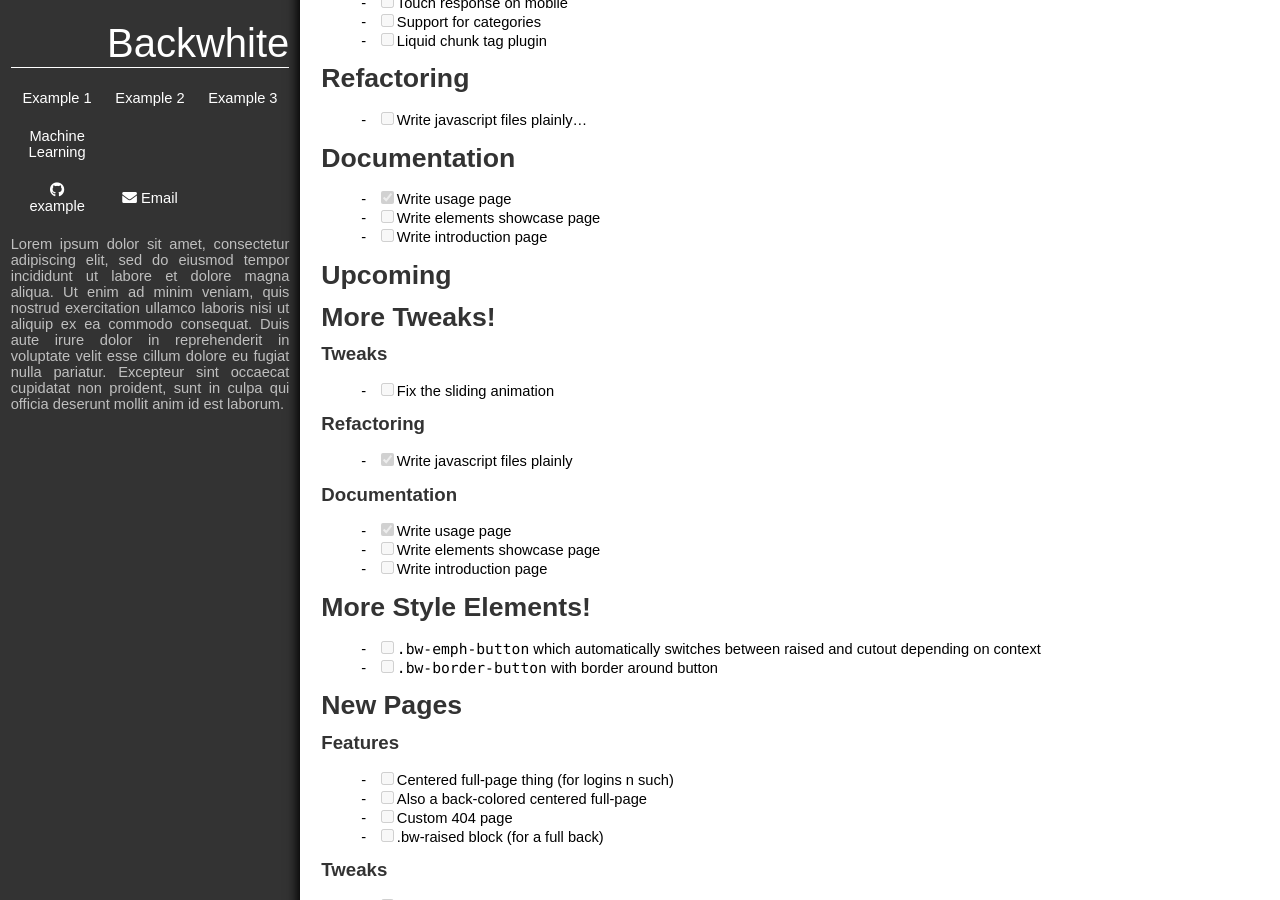
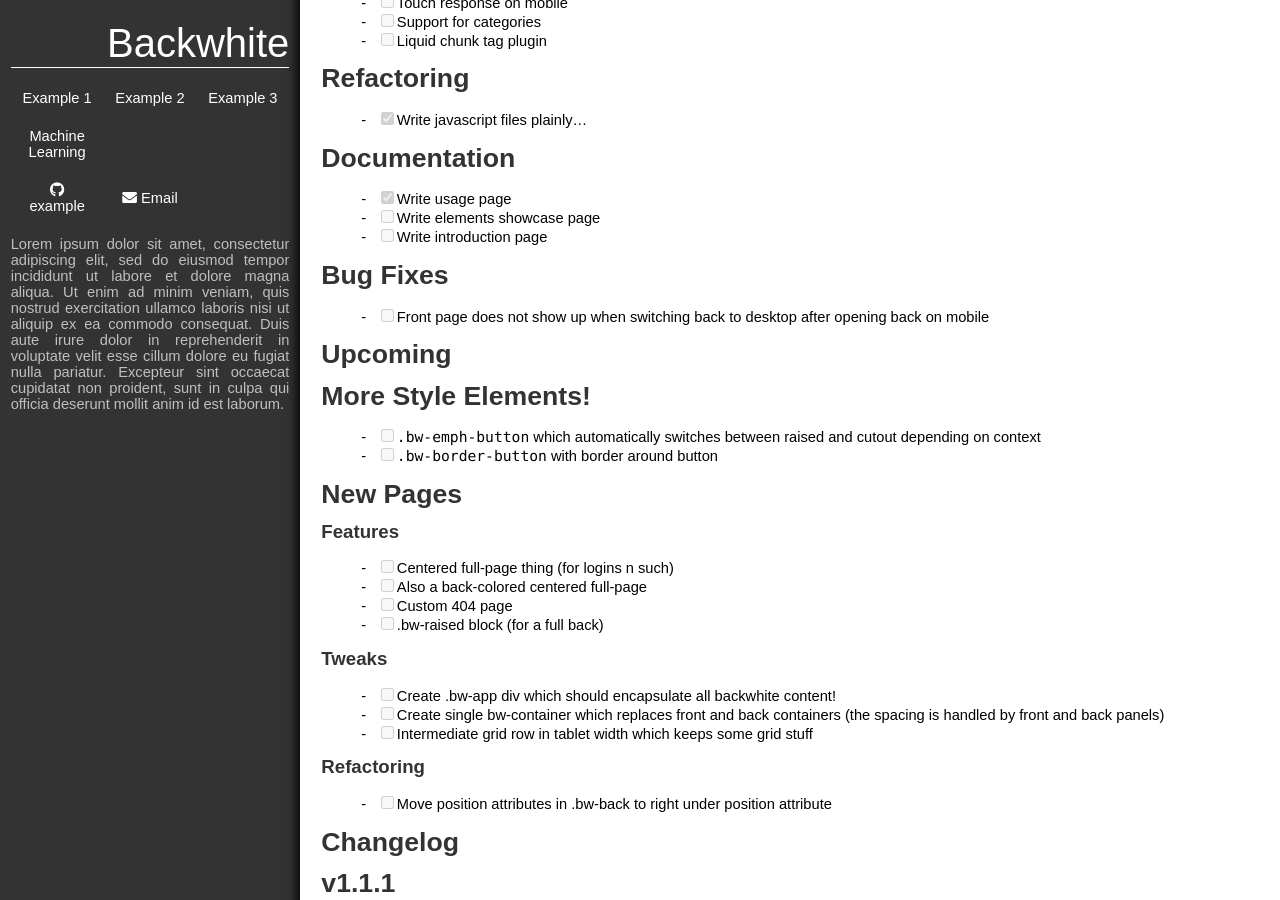
Before and after one commit to andydevs/jekyll-theme-backwhite, a Jekyll site: the page built from TODO.md, in a window 1280 px wide and 900 px high, scrolled down 396 px. Built offline with Jekyll 4.4.1, drawn with Linux system fonts in a browser that asks for light colours; our own code applies the rules of GitHub Pages for plain Markdown files.

Commit message:
Update TODO.md

```diff
--- a/TODO.md
+++ b/TODO.md
@@ -23,7 +23,7 @@ Backlog
 
 ### Refactoring
 
-- [ ] Write javascript files plainly...
+- [x] Write javascript files plainly...
 
 ### Documentation
 
@@ -31,24 +31,13 @@ Backlog
 - [ ] Write elements showcase page
 - [ ] Write introduction page
 
+### Bug Fixes
+
+- [ ] Front page does not show up when switching back to
+        desktop after opening back on mobile
+
 Upcoming
 -----------------------------------------------------------
-
-### More Tweaks!
-
-#### Tweaks
-
-- [ ] Fix the sliding animation
-
-#### Refactoring
-
-- [x] Write javascript files plainly
-
-#### Documentation
-
-- [x] Write usage page
-- [ ] Write elements showcase page
-- [ ] Write introduction page
 
 ### More Style Elements!
 
```
